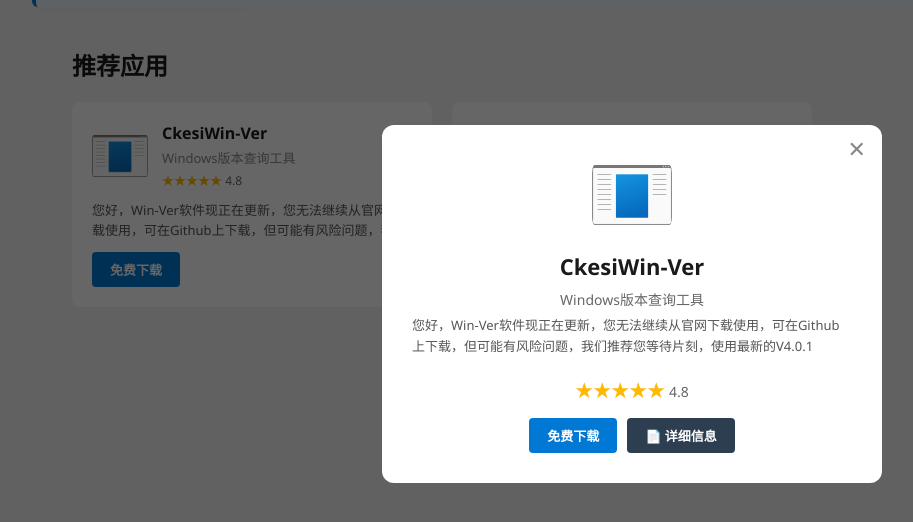
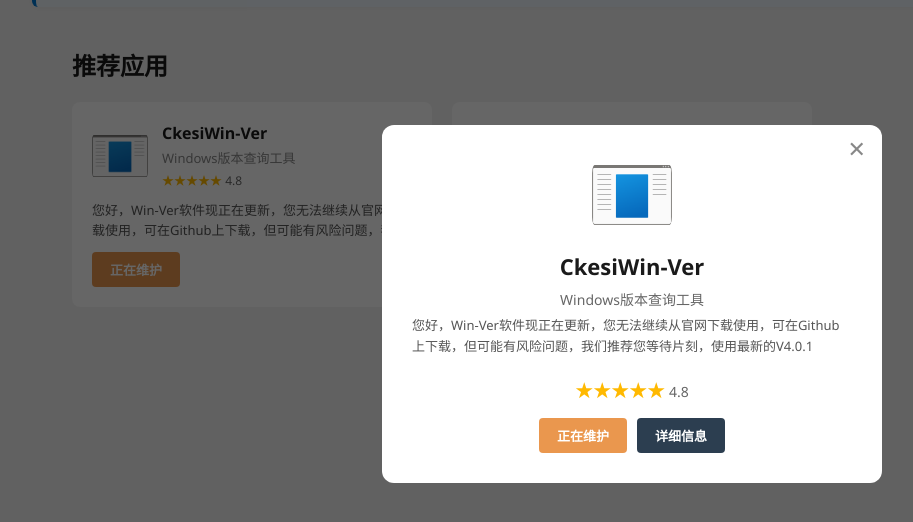
Before and after one commit to DaiDailongs/CkesiWebStore, a plain HTML site: page index.html in a window 1280 px wide. Both pictures are taken after a click on the element 260 px from the left and 300 px from the top of the page. Shown: the part 96-618 px from the top of the page, without its empty margins (8-921 px from the left). Drawn offline with Linux system fonts and the light colour scheme.

Commit message:
Update index.html

```diff
--- a/index.html
+++ b/index.html
@@ -244,6 +244,18 @@
 
         .app-btn:hover {
             background: #106ebe;
+        }
+
+        /* Win-Ver 专用维护按钮样式 */
+        .app-btn.maintenance {
+            background: #e67e22;
+            cursor: default;
+            opacity: 0.8;
+            pointer-events: none; /* 不可点击 */
+        }
+
+        .app-btn.maintenance:hover {
+            background: #e67e22;
         }
 
         /* ==================== 新增：红色提示圆点 ==================== */
@@ -568,7 +580,8 @@
                 intro: "您好，Win-Ver软件现正在更新，您无法继续从官网下载使用，可在Github上下载，但可能有风险问题，我们推荐您等待片刻，使用最新的V4.0.1",
                 rating: 4.8,
                 icon: "1.ico",
-                link: "https://updateforckesi.netlify.app/"
+                link: "https://updateforckesi.netlify.app/",
+                isMaintenance: true // 新增维护标记
             },
             {
                 name: "CkesiSnapPin",
@@ -576,7 +589,8 @@
                 intro: "CkesiSnapPin 是一款高效的截图工具，对于LTSC或Windows 7及以下等没有自带截图工具的用户。支持截图保存、剪贴板复制等功能，界面简洁易用。",
                 rating: 5.0,
                 icon: "2.ico",
-                link: "https://ckesisnappin.netlify.app/"
+                link: "https://ckesisnappin.netlify.app/",
+                isMaintenance: false
             }
         ];
 
@@ -588,9 +602,16 @@
             const card = document.createElement("div");
             card.className = "app-card";
 
-            // 只有 Win-Ver 才添加红点，并且如果已经被访问过则隐藏
             const isWinVer = (app.name === "CkesiWin-Ver");
             const alreadyVisited = visitedApps.has(app.name);
+
+            // 根据 isMaintenance 决定按钮文字和样式
+            let buttonHtml = '';
+            if (app.isMaintenance) {
+                buttonHtml = `<a class="app-btn maintenance" href="#" onclick="event.stopPropagation();">正在维护</a>`;
+            } else {
+                buttonHtml = `<a class="app-btn" href="${app.link}" target="_blank" onclick="event.stopPropagation()">免费下载</a>`;
+            }
 
             card.innerHTML = `
                 <div class="card-top">
@@ -606,16 +627,14 @@
                     </div>
                 </div>
                 <div class="app-intro">${app.intro}</div>
-                <a class="app-btn" href="${app.link}" target="_blank" onclick="event.stopPropagation()">免费下载</a>
+                ${buttonHtml}
                 ${isWinVer ? `<div class="red-dot ${alreadyVisited ? 'hidden' : ''}"></div>` : ''}
             `;
 
             // 点击卡片打开详情，并标记红点消失
             card.addEventListener('click', function(e) {
-                // 如果点击的是下载按钮，不触发卡片事件（由按钮自身的stopPropagation处理）
                 if (e.target.closest('.app-btn')) return;
                 openModal(app);
-                // 如果是 Win-Ver 且尚未记录，则标记为已访问并隐藏红点
                 if (isWinVer && !visitedApps.has(app.name)) {
                     visitedApps.add(app.name);
                     const dot = card.querySelector('.red-dot');
@@ -643,7 +662,6 @@
 
             apps.forEach(function(app) {
                 const card = createAppCard(app);
-                // 每个卡片独立克隆，用于两个网格
                 const cardClone = card.cloneNode(true);
                 homeGrid.appendChild(card);
                 appsGrid.appendChild(cardClone);
@@ -658,18 +676,30 @@
             document.getElementById("modalIntro").textContent = app.intro;
             document.getElementById("modalRating").innerHTML =
                 '<span class="stars">' + getStars(app.rating) + '</span> ' + app.rating;
-            document.getElementById("modalDownload").href = app.link;
+
+            // 根据维护状态设置下载按钮
+            const downloadBtn = document.getElementById("modalDownload");
+            if (app.isMaintenance) {
+                downloadBtn.textContent = '正在维护';
+                downloadBtn.className = 'app-btn maintenance';
+                downloadBtn.href = '#';
+                downloadBtn.removeAttribute('target');
+            } else {
+                downloadBtn.textContent = '免费下载';
+                downloadBtn.className = 'app-btn';
+                downloadBtn.href = app.link;
+                downloadBtn.setAttribute('target', '_blank');
+            }
 
             // 处理详细信息按钮 (仅 Win-Ver)
             const actionsDiv = document.getElementById("modalActions");
-            // 移除之前可能存在的详细信息按钮（保留下载按钮）
             const existingDetailBtn = actionsDiv.querySelector('.detail-btn');
             if (existingDetailBtn) existingDetailBtn.remove();
 
             if (app.name === "CkesiWin-Ver") {
                 const detailBtn = document.createElement('a');
                 detailBtn.className = 'app-btn detail-btn';
-                detailBtn.textContent = '📄 详细信息';
+                detailBtn.textContent = '详细信息';
                 detailBtn.href = '#';
                 detailBtn.addEventListener('click', function(e) {
                     e.preventDefault();
```
